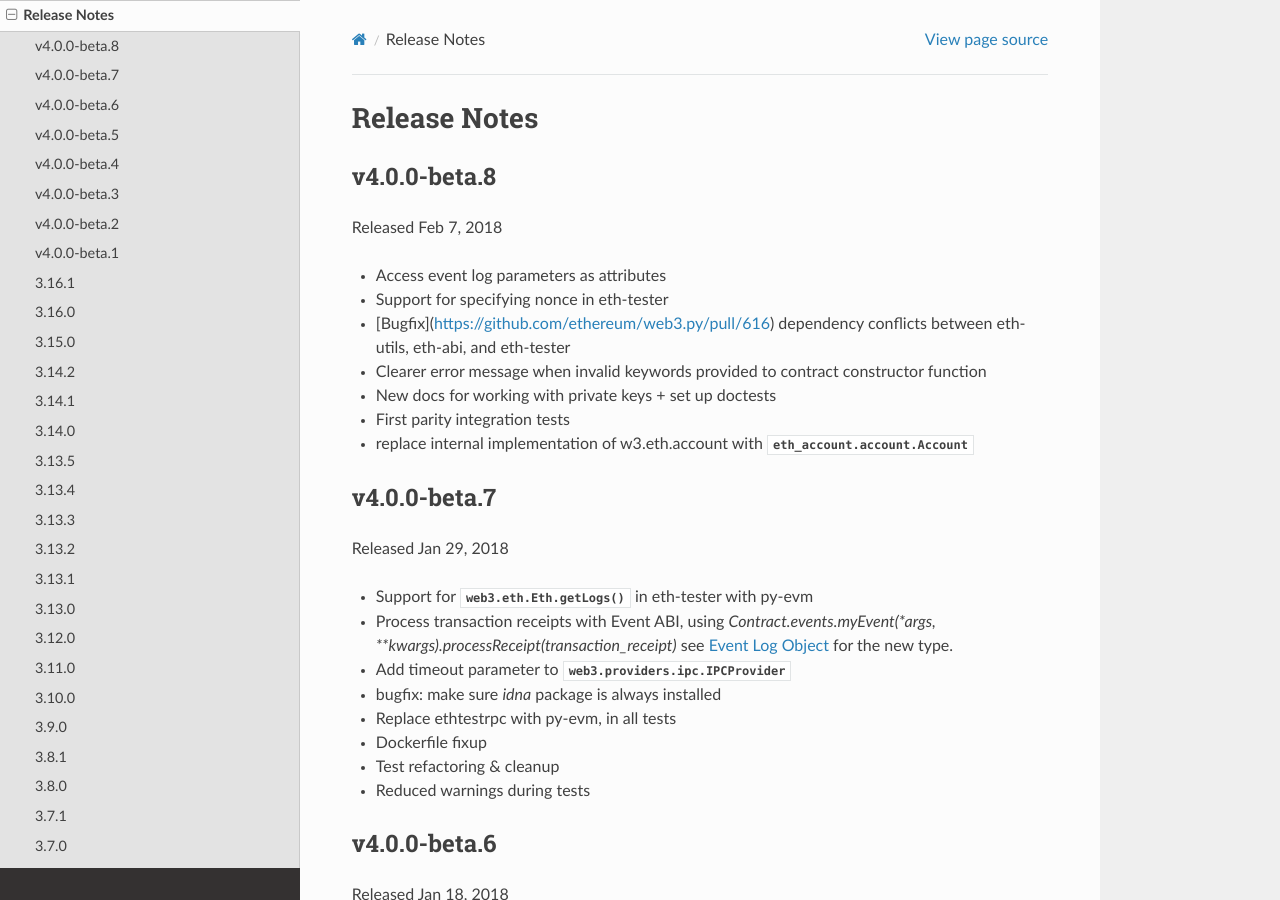
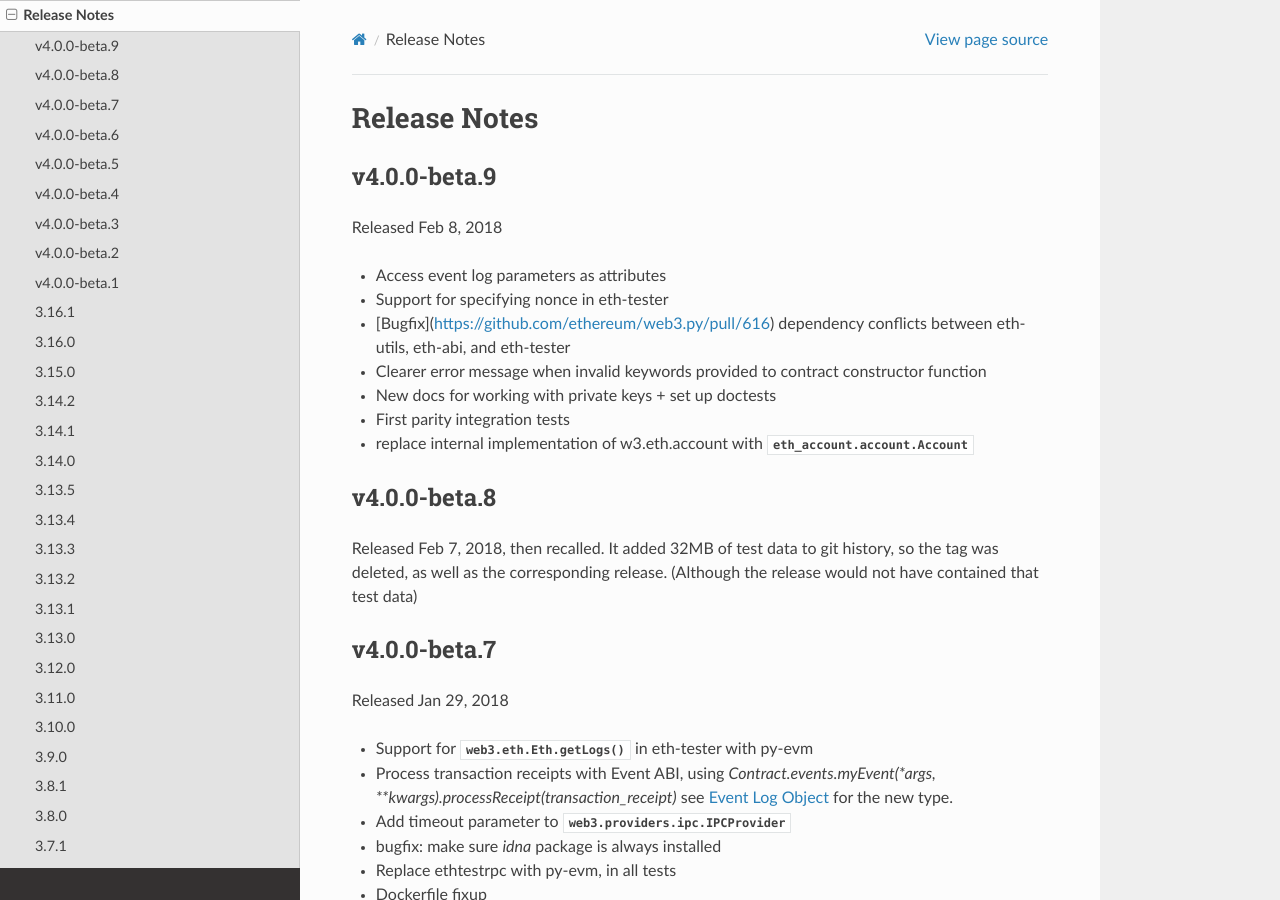
Before and after one commit to shuziren/web3.py, a Sphinx documentation site: the page built from docs/releases.rst, in a window 1280 px wide and 900 px high. Built offline with Sphinx 7.4.7 and the Read the Docs theme 2.0.0, drawn with Linux system fonts in a browser that asks for light colours.

Commit message:
New release notes

```diff
--- a/docs/releases.rst
+++ b/docs/releases.rst
@@ -1,10 +1,10 @@
 Release Notes
 =============
 
-v4.0.0-beta.8
+v4.0.0-beta.9
 -------------
 
-Released Feb 7, 2018
+Released Feb 8, 2018
 
 - Access event log parameters as attributes
 - Support for specifying nonce in eth-tester
@@ -15,6 +15,13 @@ Released Feb 7, 2018
 - First parity integration tests
 - replace internal implementation of w3.eth.account with
   :class:`eth_account.account.Account`
+
+v4.0.0-beta.8
+-------------
+
+Released Feb 7, 2018, then recalled. It added 32MB of test data to git history,
+so the tag was deleted, as well as the corresponding release.
+(Although the release would not have contained that test data)
 
 v4.0.0-beta.7
 -------------
```
